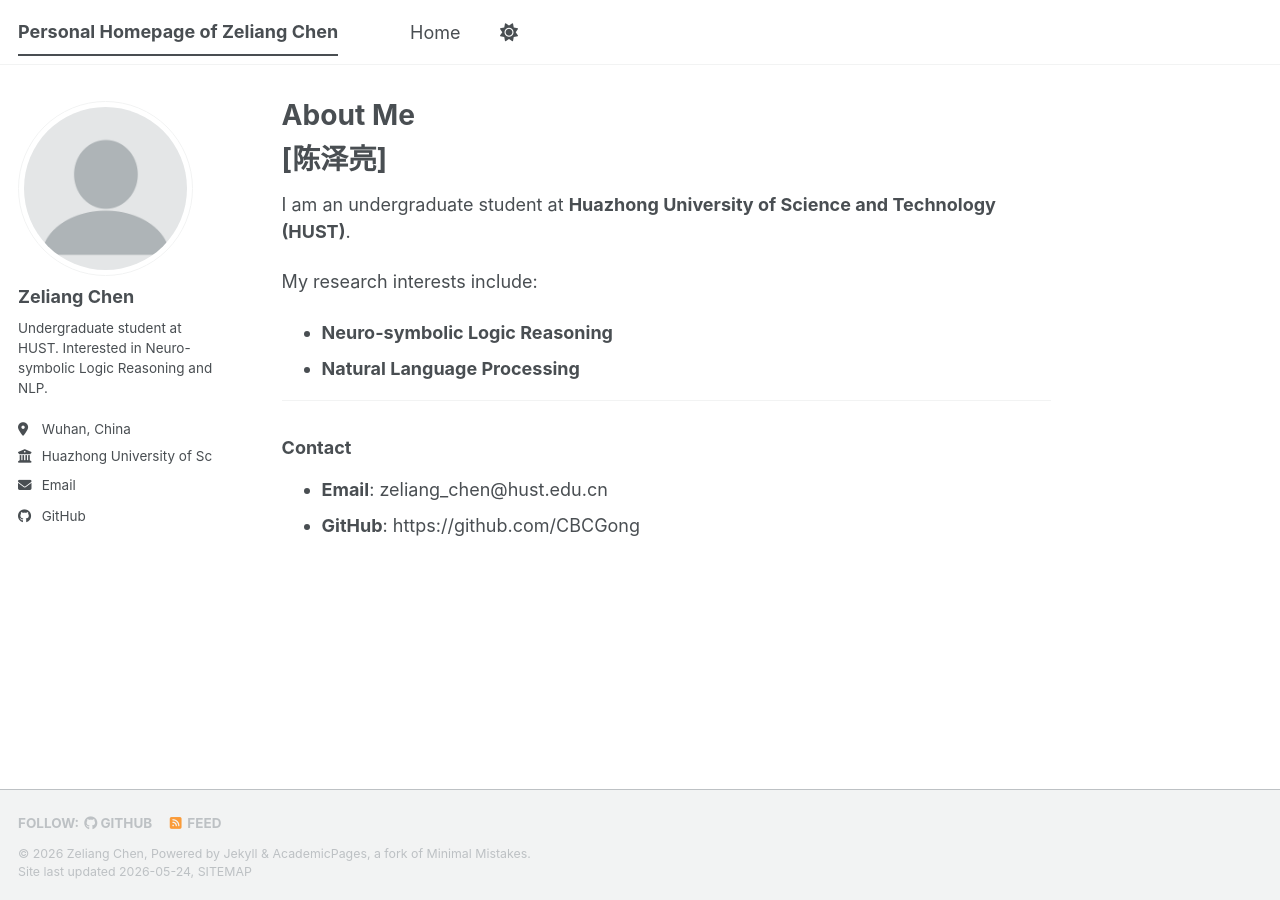
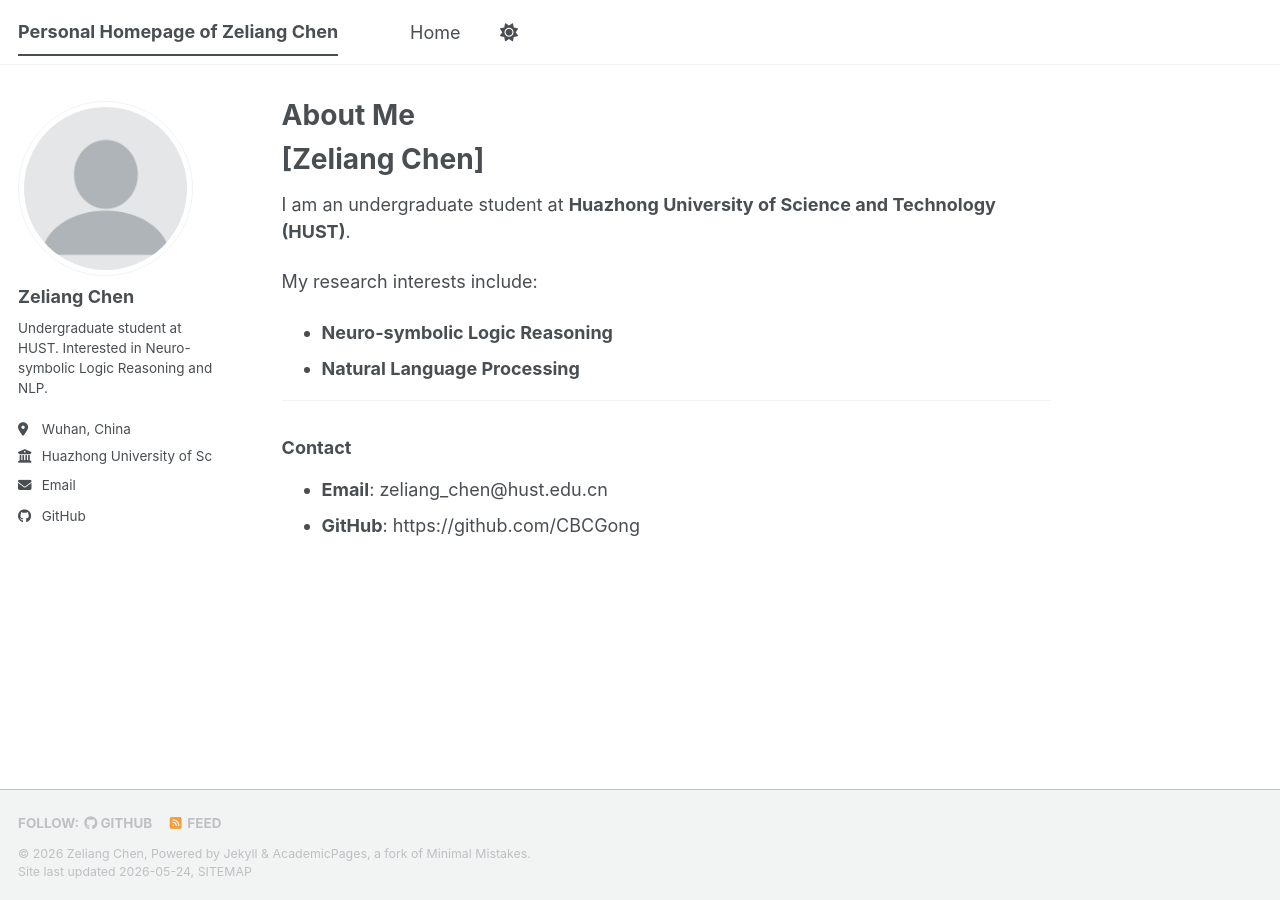
Before and after one commit to CBCGong/CBCGong.github.io, a Jekyll site: the page built from _pages/about.md, in a window 1280 px wide. Built offline with Jekyll 4.4.1, drawn with Linux system fonts in a browser that asks for light colours; a script bundle is joined from its source files by our own code; library files that are not in the unit come from our copies.

Commit message:
Update author name from 陈泽亮 to Zeliang Chen

```diff
--- a/_pages/about.md
+++ b/_pages/about.md
@@ -4,7 +4,7 @@ title: "About Me"
 author_profile: true
 ---
 
-# [陈泽亮]
+# [Zeliang Chen]
 
 I am an undergraduate student at **Huazhong University of Science and Technology (HUST)**.
 
```
